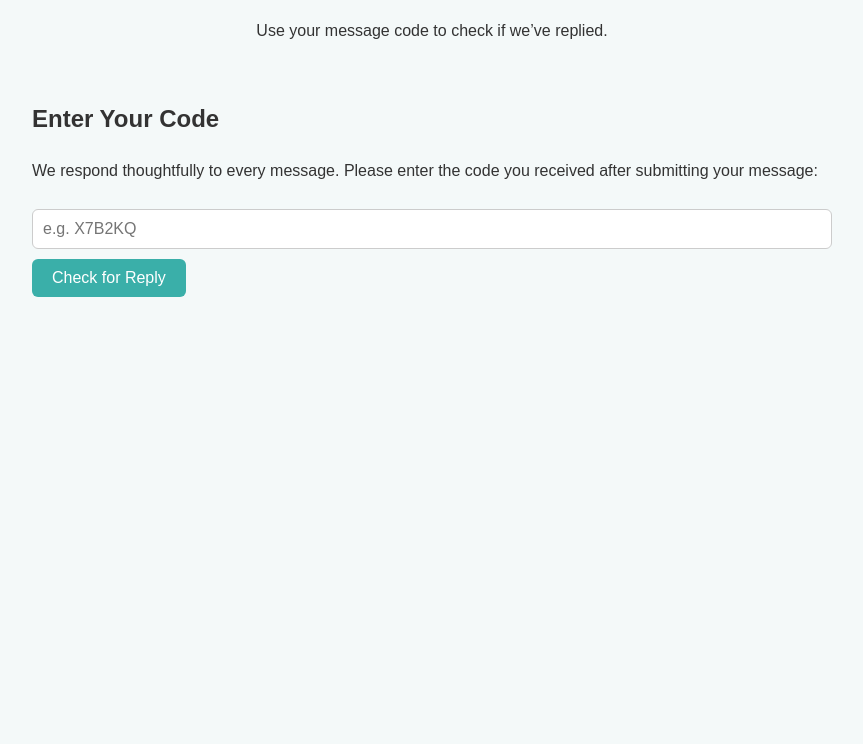
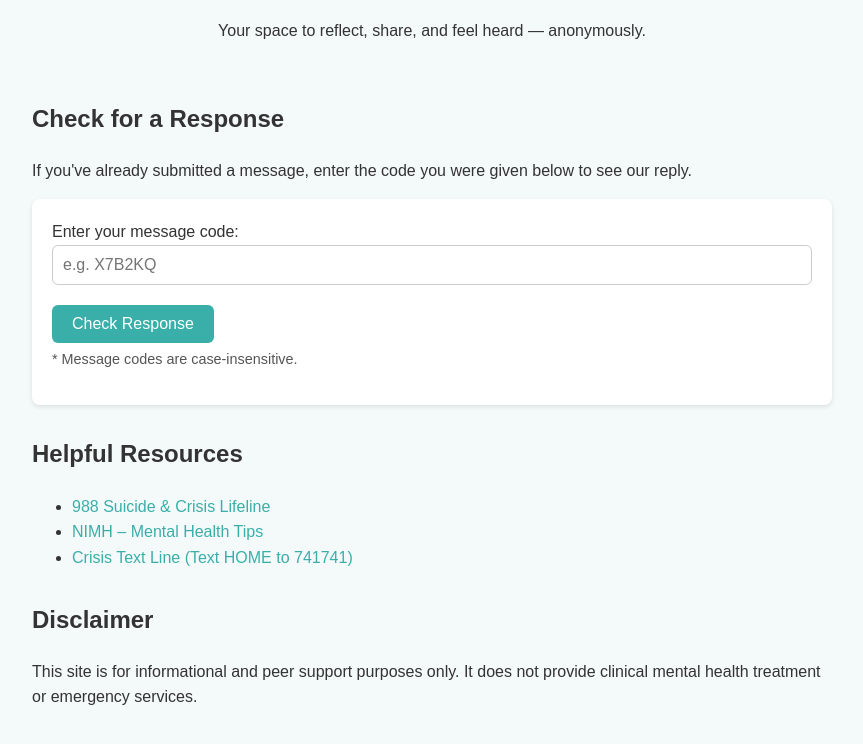
Before and after one commit to Aviyukt09/mindbridge, a plain HTML site: page reply.html in a window 1280 px wide. Shown: the part 116-860 px from the top of the page, without its empty margins (208-1071 px from the left). Before the commit the page ends 800 px from the top, so only its background shows below. Drawn offline with Linux system fonts and the light colour scheme.

Commit message:
Update reply.html

```diff
--- a/reply.html
+++ b/reply.html
@@ -23,36 +23,50 @@
     .section {
       margin-bottom: 30px;
     }
-    input {
-      padding: 10px;
-      font-size: 1rem;
-      width: 100%;
-      margin-top: 10px;
-      margin-bottom: 10px;
-      border-radius: 6px;
-      border: 1px solid #ccc;
-      box-sizing: border-box;
+    a {
+      color: #3aafa9;
+      text-decoration: none;
     }
     .button {
       background-color: #3aafa9;
       color: white;
       padding: 10px 20px;
+      text-align: center;
+      display: inline-block;
+      border-radius: 6px;
+      margin-top: 10px;
+      cursor: pointer;
       border: none;
-      border-radius: 6px;
-      cursor: pointer;
       font-size: 1rem;
     }
+    form {
+      background: white;
+      padding: 20px;
+      border-radius: 8px;
+      box-shadow: 0 2px 5px rgba(0,0,0,0.1);
+      margin-top: 15px;
+    }
+    input {
+      width: 100%;
+      padding: 10px;
+      font-size: 1rem;
+      border-radius: 6px;
+      border: 1px solid #ccc;
+      box-sizing: border-box;
+      margin-bottom: 10px;
+    }
+    .note {
+      font-size: 0.9rem;
+      color: #555;
+      margin-top: 5px;
+    }
     .response {
-      margin-top: 20px;
       background: white;
-      padding: 15px;
+      padding: 20px;
       border-left: 4px solid #3aafa9;
       border-radius: 8px;
-      box-shadow: 0 1px 5px rgba(0,0,0,0.1);
-    }
-    a {
-      color: #3aafa9;
-      text-decoration: none;
+      box-shadow: 0 2px 5px rgba(0,0,0,0.1);
+      margin-top: 20px;
     }
   </style>
 </head>
@@ -60,17 +74,35 @@
 
   <header>
     <h1>MindBridge</h1>
-    <p>Use your message code to check if we’ve replied.</p>
+    <p>Your space to reflect, share, and feel heard — anonymously.</p>
   </header>
 
   <div class="section">
-    <h2>Enter Your Code</h2>
-    <p>We respond thoughtfully to every message. Please enter the code you received after submitting your message:</p>
+    <h2>Check for a Response</h2>
+    <p>If you've already submitted a message, enter the code you were given below to see our reply.</p>
 
-    <input type="text" id="codeInput" placeholder="e.g. X7B2KQ" />
-    <button class="button" onclick="lookupReply()">Check for Reply</button>
+    <form onsubmit="event.preventDefault(); lookupReply();">
+      <label for="code">Enter your message code:</label>
+      <input type="text" id="code" name="code" placeholder="e.g. X7B2KQ" required />
+      <button type="submit" class="button">Check Response</button>
+      <p class="note">* Message codes are case-insensitive.</p>
+    </form>
 
-    <div class="response" id="responseBox" style="display:none;"></div>
+    <div class="response" id="responseBox" style="display: none;"></div>
+  </div>
+
+  <div class="section">
+    <h2>Helpful Resources</h2>
+    <ul>
+      <li><a href="https://988lifeline.org/" target="_blank">988 Suicide & Crisis Lifeline</a></li>
+      <li><a href="https://www.nimh.nih.gov/health/topics/caring-for-your-mental-health" target="_blank">NIMH – Mental Health Tips</a></li>
+      <li><a href="https://www.crisistextline.org/" target="_blank">Crisis Text Line (Text HOME to 741741)</a></li>
+    </ul>
+  </div>
+
+  <div class="section">
+    <h2>Disclaimer</h2>
+    <p>This site is for informational and peer support purposes only. It does not provide clinical mental health treatment or emergency services.</p>
   </div>
 
   <script>
@@ -81,17 +113,18 @@
     };
 
     function lookupReply() {
-      const code = document.getElementById("codeInput").value.toUpperCase().trim();
-      const box = document.getElementById("responseBox");
+      const input = document.getElementById("code").value.toUpperCase().trim();
+      const responseBox = document.getElementById("responseBox");
 
-      if (responses[code]) {
-        box.innerText = responses[code];
-        box.style.display = "block";
+      if (responses[input]) {
+        responseBox.innerText = responses[input];
       } else {
-        box.innerText = "No response found for this code yet. Check back later!";
-        box.style.display = "block";
+        responseBox.innerText = "No response found for this code yet. Check back later!";
       }
+
+      responseBox.style.display = "block";
     }
   </script>
+
 </body>
 </html>
```
